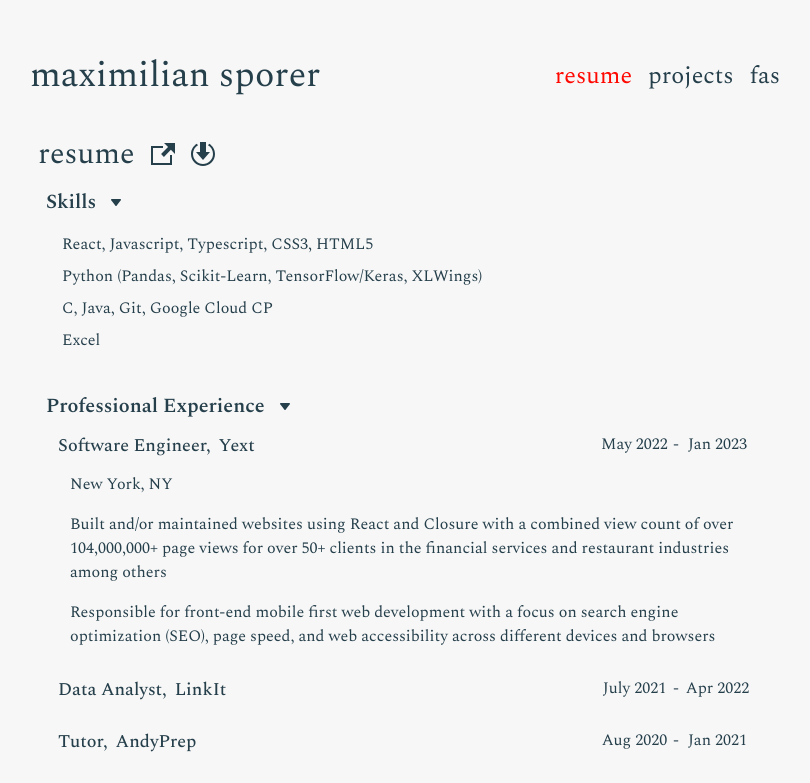
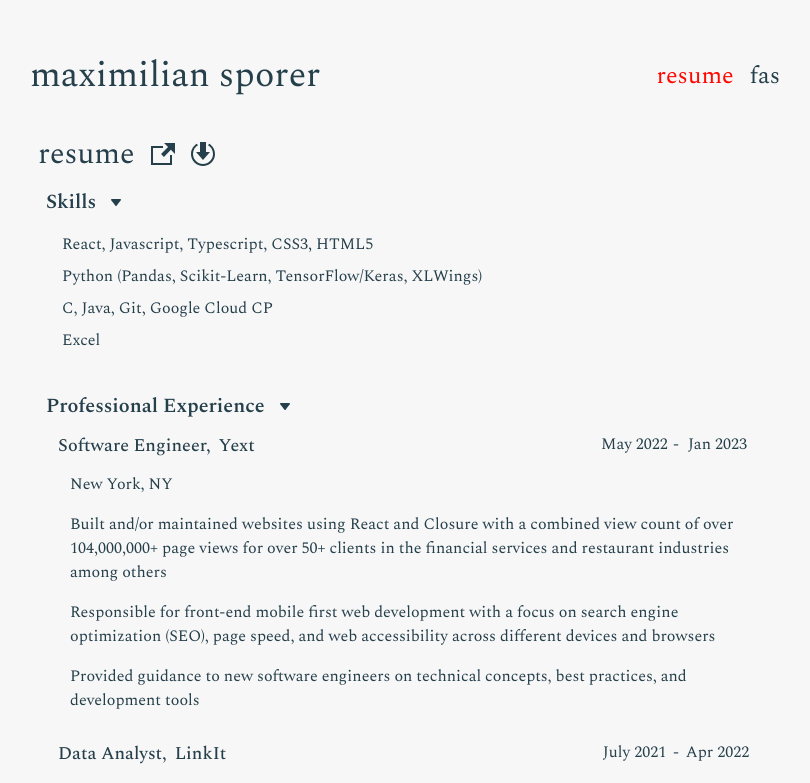
Before and after one commit to maxsporer/maxsporer.github.io, a React (Create React App) app: page /#/resume in a window 1280 px wide. Shown: the top 783 px of the page, without its empty margins (235-1045 px from the left). Built offline with nearby package versions, Linux system fonts and the light colour scheme.

Commit message:
remove print statement, update resume, remove projects page

```diff
--- a/src/components/Navbar.tsx
+++ b/src/components/Navbar.tsx
@@ -10,8 +10,6 @@ function Navbar() {
   const liClass = "flex items-center";
 
   const loc = useLocation();
-  console.log(loc.pathname);
-  console.log(loc.pathname == '/resume');
 
   return (
     <div className={classNames({
@@ -40,14 +38,14 @@ function Navbar() {
             resume
           </Link>
         </li>
-        <li className={liClass}>
+        {/* <li className={liClass}>
           <Link
             className={classNames({
             "link-secondary": loc.pathname != '/projects',
             "text-secondary": loc.pathname == '/projects'
             })}
             to="/projects">projects</Link>
-        </li>
+        </li> */}
         <li className={liClass}>
           <Link
             className={classNames({
--- a/src/pages/Resume.tsx
+++ b/src/pages/Resume.tsx
@@ -42,7 +42,8 @@ const profBody = (
       bodyParts={[
         "New York, NY",
         "Built and/or maintained websites using React and Closure with a combined view count of over 104,000,000+ page views for over 50+ clients in the financial services and restaurant industries among others",
-        "Responsible for front-end mobile first web development with a focus on search engine optimization (SEO), page speed, and web accessibility across different devices and browsers"
+        "Responsible for front-end mobile first web development with a focus on search engine optimization (SEO), page speed, and web accessibility across different devices and browsers",
+        "Provided guidance to new software engineers on technical concepts, best practices, and development tools"
       ]}
     />
     <Job
@@ -54,7 +55,8 @@ const profBody = (
       bodyParts={[
         "New York, NY",
         "Developed Python and SQL scripts to automate Excel models in order to increase production of student analytics reports",
-        "Compiled reports analyzing and capturing trends in student test performance"
+        "Cleaned and processed raw test result data files sent by school districts for data warehousing purposes",
+        "Interviewed potential Data Analysts and Solutions Center Representatives"
       ]}
     />
     <Job
```
Also changed, not shown: 1 other file (tests, documents, lock files or other folders).
